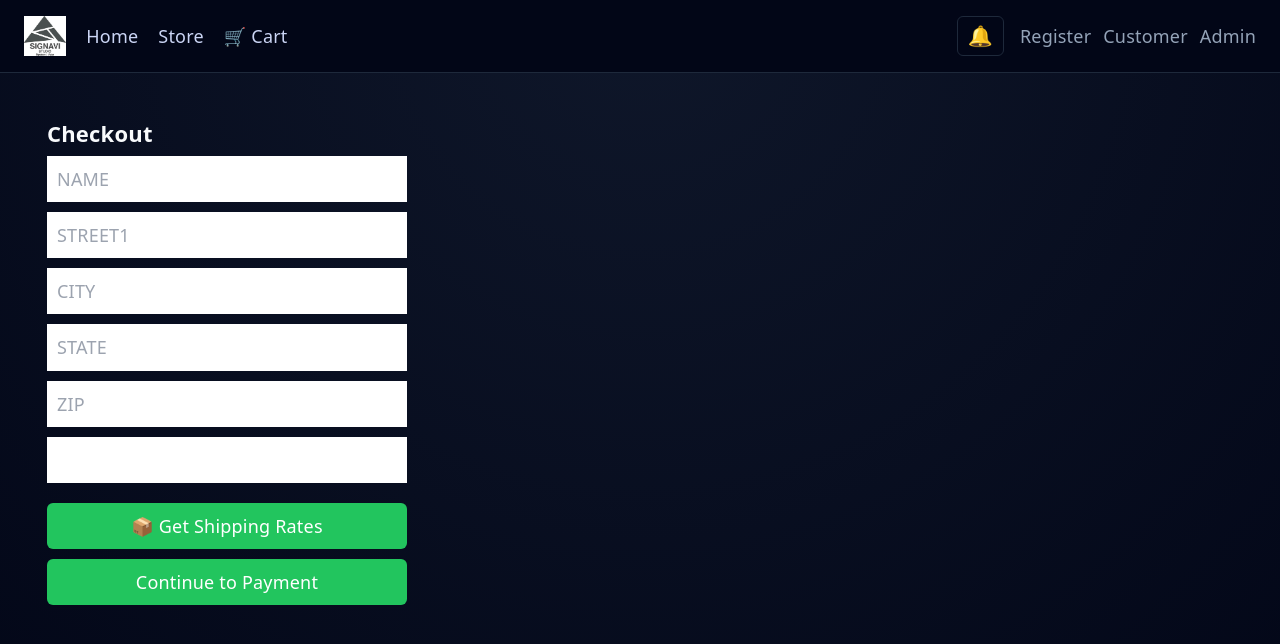
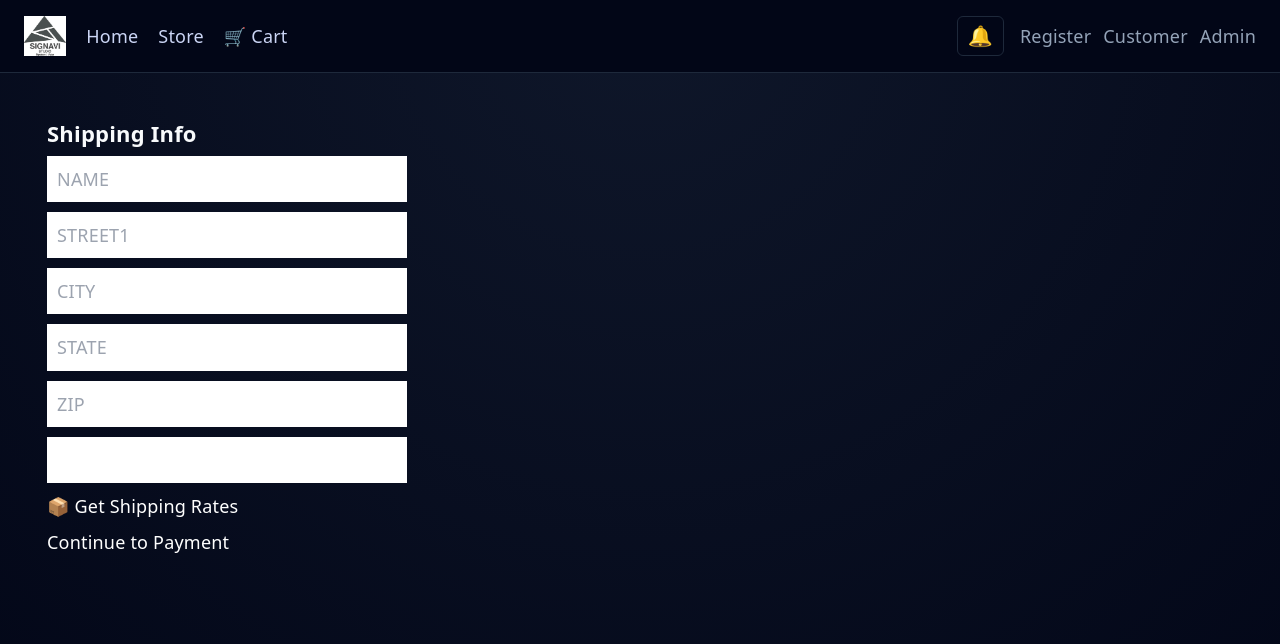
Before and after one commit to outlandi-co/signavi-studio, a React (Vite) app: page /client-checkout/1 in a window 1280 px wide. Shown: the top 644 px of the page. Built offline with nearby package versions, Linux system fonts and the light colour scheme.

Commit message:
feat: client checkout + shipping flow + zip input

```diff
--- a/src/App.jsx
+++ b/src/App.jsx
@@ -54,27 +54,19 @@ import EditProduct from "./pages/admin/EditProduct"
 /* FLOW */
 import ApproveMockup from "./pages/ApproveMockup"
 import Checkout from "./pages/Checkout"
-import ClientCheckout from "./pages/ClientCheckout" // 🔥 ADDED
+import ClientCheckout from "./pages/ClientCheckout" // 🔥 ADD
 
-/* ================= LAYOUT ================= */
 function LayoutWrapper({ children }) {
   const location = useLocation()
   const isAdminPage = location.pathname.startsWith("/admin")
 
   return (
-    <div
-      className={
-        isAdminPage
-          ? "w-full min-h-screen p-0 m-0"
-          : "max-w-6xl mx-auto p-6"
-      }
-    >
+    <div className={isAdminPage ? "w-full min-h-screen" : "max-w-6xl mx-auto p-6"}>
       {children}
     </div>
   )
 }
 
-/* ================= APP CONTENT ================= */
 function AppContent() {
   const location = useLocation()
   const path = location.pathname
@@ -82,7 +74,7 @@ function AppContent() {
   const [cartOpen, setCartOpen] = useState(false)
   const [isRedirecting, setIsRedirecting] = useState(false)
 
-  /* ================= NEW CHECKOUT FLOW ================= */
+  /* 🔥 NEW CHECKOUT FLOW */
   const handleCheckout = async (cart) => {
     if (isRedirecting) return
 
@@ -92,7 +84,6 @@ function AppContent() {
       console.log("🛒 Creating order from cart drawer...")
 
       const email = localStorage.getItem("customerEmail")
-
       if (!email) {
         alert("Please login first")
         setIsRedirecting(false)
@@ -105,14 +96,11 @@ function AppContent() {
       })
 
       const orderId = res.data?.data?._id
-
-      if (!orderId) {
-        throw new Error("Order ID missing")
-      }
+      if (!orderId) throw new Error("Missing order ID")
 
       console.log("✅ ORDER CREATED:", orderId)
 
-      // 🔥 KEY CHANGE → go to shipping step
+      // 🔥 GO TO ADDRESS + SHIPPING PAGE
       window.location.href = `/client-checkout/${orderId}`
 
     } catch (err) {
@@ -122,23 +110,13 @@ function AppContent() {
     }
   }
 
-  /* ================= NAVBAR ================= */
-  const hideNavbarRoutes = [
-    "/login",
-    "/customer-login",
-    "/customer-register",
-    "/success"
-  ]
+  const hideNavbarRoutes = ["/login","/customer-login","/customer-register","/success"]
+  const shouldHideNavbar = hideNavbarRoutes.some(r => path.startsWith(r))
 
-  const shouldHideNavbar =
-    hideNavbarRoutes.some(route => path.startsWith(route))
-
-  /* ================= AUTH CHECK ================= */
   useEffect(() => {
     const checkAuth = async () => {
       const token = localStorage.getItem("adminToken")
       if (!token) return
-
       try {
         const res = await api.get("/auth/profile")
         localStorage.setItem("adminUser", JSON.stringify(res.data.user))
@@ -147,15 +125,12 @@ function AppContent() {
         localStorage.removeItem("adminUser")
       }
     }
-
     checkAuth()
   }, [])
 
   return (
     <>
-      {!shouldHideNavbar && (
-        <Navbar setCartOpen={setCartOpen} />
-      )}
+      {!shouldHideNavbar && <Navbar setCartOpen={setCartOpen} />}
 
       <CartDrawer
         isOpen={cartOpen}
@@ -166,20 +141,15 @@ function AppContent() {
       <LayoutWrapper>
         <Routes>
 
-          {/* PUBLIC */}
           <Route path="/" element={<Home />} />
           <Route path="/store" element={<Store setCartOpen={setCartOpen} />} />
           <Route path="/product/:id" element={<ProductDetail />} />
-          <Route path="/submit" element={<CustomQuote />} />
 
-          {/* AUTH */}
           <Route path="/login" element={<Login />} />
 
-          {/* CUSTOMER AUTH */}
           <Route path="/customer-login" element={<CustomerLogin />} />
           <Route path="/customer-register" element={<CustomerRegister />} />
 
-          {/* CUSTOMER APP */}
           <Route element={<CustomerRoute />}>
             <Route element={<CustomerLayout />}>
               <Route path="/dashboard" element={<CustomerDashboard />} />
@@ -189,22 +159,20 @@ function AppContent() {
             </Route>
           </Route>
 
-          {/* 🔥 NEW FLOW */}
+          {/* 🔥 THIS IS THE MISSING STEP */}
           <Route path="/client-checkout/:id" element={<ClientCheckout />} />
+
           <Route path="/checkout/:id" element={<Checkout />} />
 
-          {/* OTHER FLOW */}
           <Route path="/track/:id" element={<TrackOrder />} />
           <Route path="/client-order/:id" element={<ClientOrder />} />
           <Route path="/quote/:id" element={<QuoteResponse />} />
           <Route path="/success/:id" element={<Success />} />
           <Route path="/approve/:id" element={<ApproveMockup />} />
 
-          {/* ADMIN */}
           <Route element={<AdminRoute />}>
             <Route path="/admin" element={<AdminLayout />}>
               <Route index element={<Dashboard />} />
-              <Route path="production" element={<ProductionBoard />} />
               <Route path="orders" element={<Orders />} />
               <Route path="customers" element={<AdminCustomers />} />
               <Route path="revenue" element={<AdminRevenue />} />
@@ -214,7 +182,6 @@ function AppContent() {
             </Route>
           </Route>
 
-          {/* 404 */}
           <Route path="*" element={<h2>Page not found</h2>} />
 
         </Routes>
@@ -223,8 +190,7 @@ function AppContent() {
   )
 }
 
-/* ================= ROOT ================= */
-function App() {
+export default function App() {
   return (
     <CartProvider>
       <BrowserRouter>
@@ -233,5 +199,3 @@ function App() {
     </CartProvider>
   )
 }
-
-export default App
--- a/src/pages/ClientCheckout.jsx
+++ b/src/pages/ClientCheckout.jsx
@@ -2,7 +2,7 @@ import { useState } from "react"
 import { useParams, useNavigate } from "react-router-dom"
 import api from "../services/api"
 
-function ClientCheckout() {
+export default function ClientCheckout() {
   const { id } = useParams()
   const navigate = useNavigate()
 
@@ -18,27 +18,25 @@ function ClientCheckout() {
   const [rates, setRates] = useState([])
   const [selectedRate, setSelectedRate] = useState(null)
 
-  /* ================= GET RATES ================= */
+  const handleChange = (e) => {
+    setForm({ ...form, [e.target.name]: e.target.value })
+  }
+
   const getRates = async () => {
     try {
       const res = await api.post("/shipping/get-rates", {
         address_to: form
       })
-
-      console.log("🚚 RATES:", res.data)
       setRates(res.data.rates || [])
-
     } catch (err) {
-      console.error("❌ RATE ERROR:", err)
+      console.error(err)
       alert("Failed to get shipping rates")
     }
   }
 
-  /* ================= SUBMIT ================= */
   const handleSubmit = async () => {
-    try {
     if (!selectedRate) {
-        alert("Select a shipping option")
+      alert("Select shipping option")
       return
     }
 
@@ -50,73 +48,36 @@ function ClientCheckout() {
       serviceLevel: selectedRate.servicelevel?.name
     })
 
-      alert("✅ Shipping saved!")
-
-      navigate(`/checkout/${id}`) // go to payment page
-
-    } catch (err) {
-      console.error(err)
-      alert("Error saving checkout")
-    }
+    navigate(`/checkout/${id}`)
   }
 
   return (
     <div style={{ padding: 20, color: "white", maxWidth: 400 }}>
-      <h2>Checkout</h2>
+      <h2>Shipping Info</h2>
 
-      {/* ADDRESS */}
       {Object.keys(form).map((key) => (
         <input
           key={key}
+          name={key}
           placeholder={key.toUpperCase()}
           value={form[key]}
-          onChange={(e) =>
-            setForm({ ...form, [key]: e.target.value })
-          }
-          style={{
-            display: "block",
-            marginBottom: "10px",
-            width: "100%",
-            padding: "10px"
-          }}
+          onChange={handleChange}
+          style={{ display: "block", marginBottom: 10, width: "100%", padding: 10 }}
         />
       ))}
 
-      <button onClick={getRates} style={btn}>
-        📦 Get Shipping Rates
-      </button>
+      <button onClick={getRates}>📦 Get Shipping Rates</button>
 
-      {/* RATES */}
-      {rates.length > 0 && (
-        <div style={{ marginTop: 10 }}>
       {rates.map((r) => (
-            <label key={r.object_id} style={{ display: "block", marginBottom: 5 }}>
-              <input
-                type="radio"
-                name="rate"
-                onChange={() => setSelectedRate(r)}
-              />
+        <label key={r.object_id} style={{ display: "block" }}>
+          <input type="radio" onChange={() => setSelectedRate(r)} />
           {r.provider} - {r.servicelevel?.name} - ${r.amount}
         </label>
       ))}
-        </div>
-      )}
 
-      <button onClick={handleSubmit} style={btn}>
+      <button onClick={handleSubmit} style={{ marginTop: 10 }}>
         Continue to Payment
       </button>
     </div>
   )
 }
-
-const btn = {
-  background: "#22c55e",
-  padding: "10px",
-  borderRadius: "6px",
-  border: "none",
-  color: "white",
-  width: "100%",
-  marginTop: "10px"
-}
-
-export default ClientCheckout
```
Lines whose indentation alone changed are shown as unchanged.
